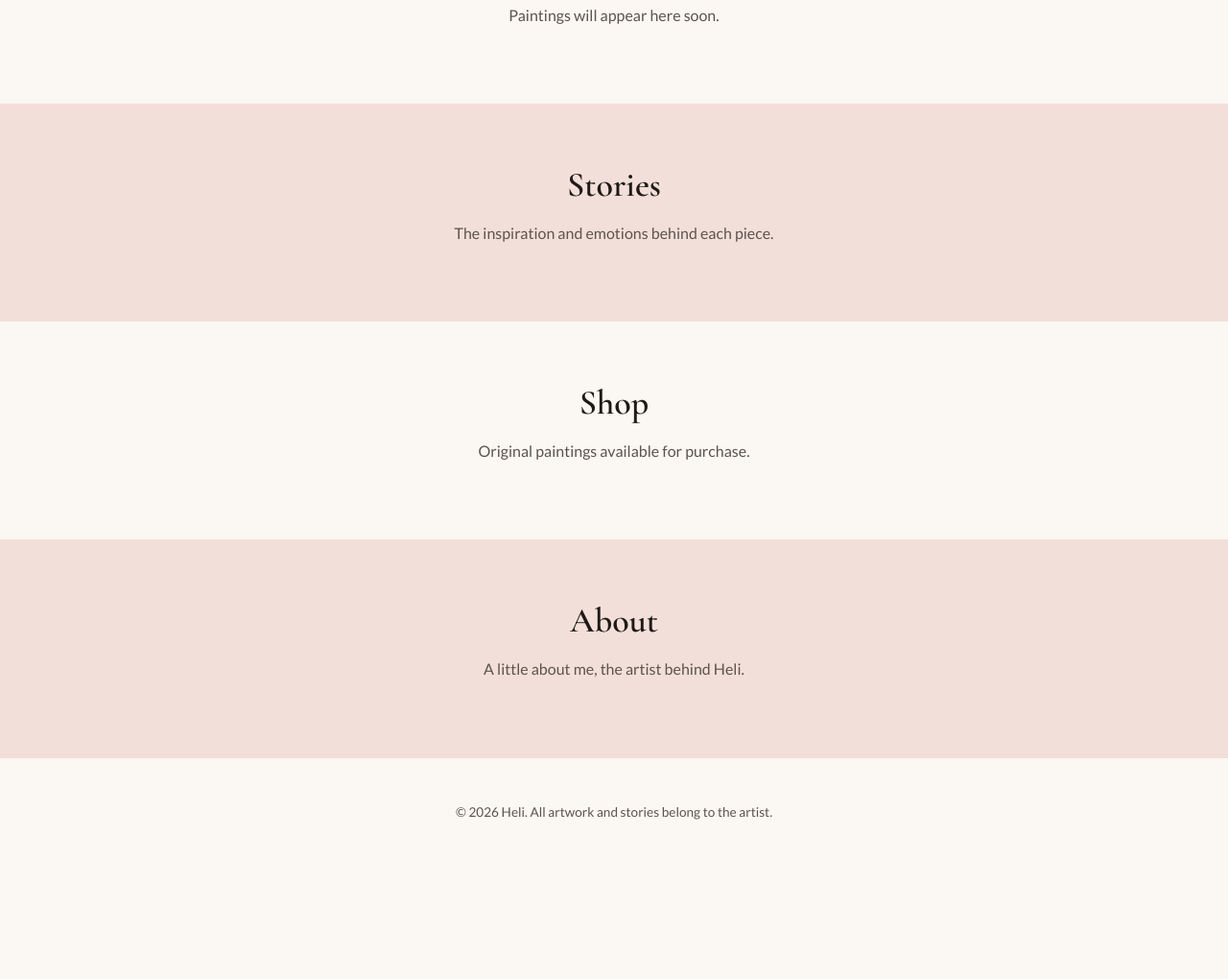
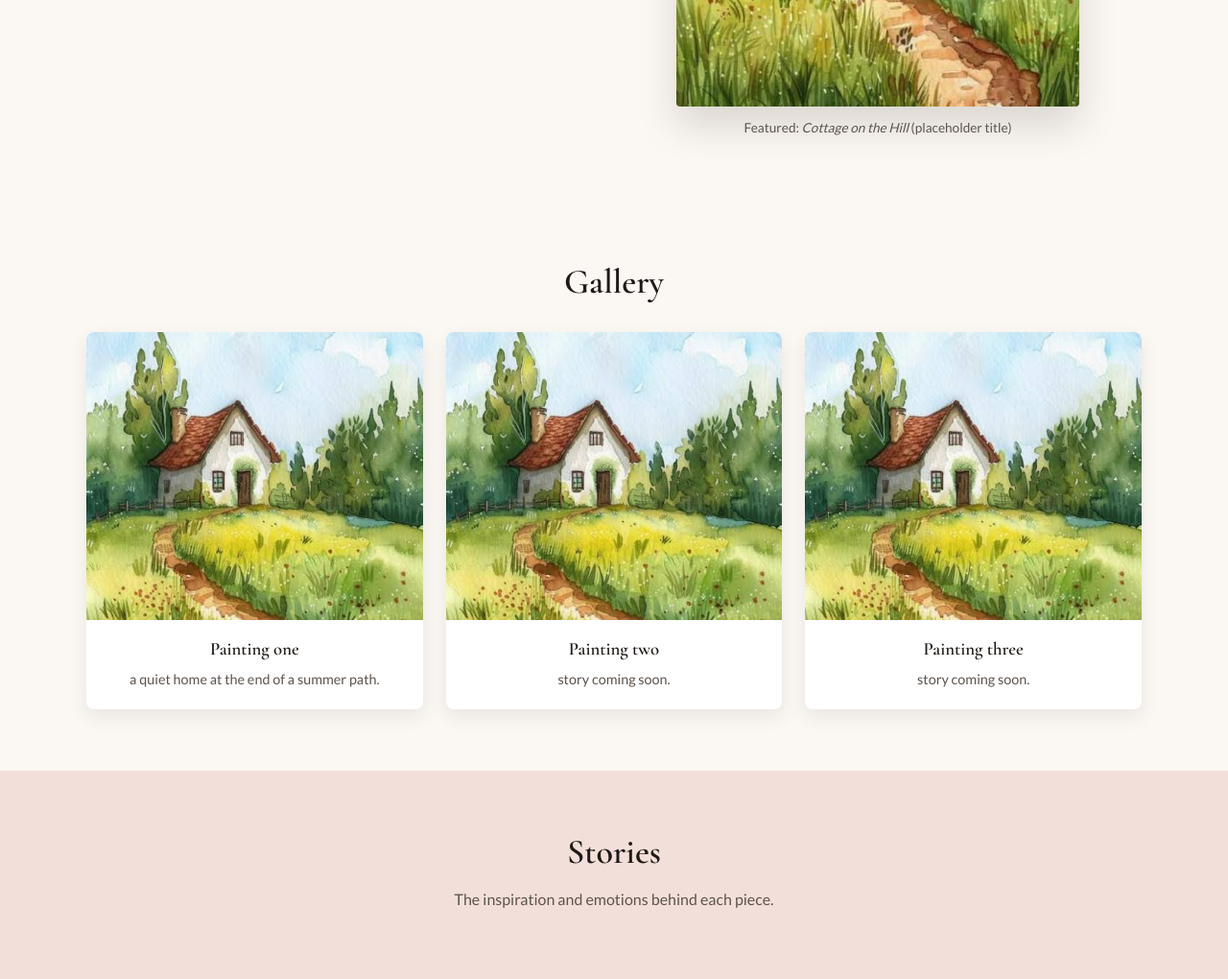
Before and after one commit to itsheliii/art-documentary-platform, a plain HTML site: page index.html in a window 1280 px wide. Shown: the part 620-1640 px from the top of the page at 96% size. Before the commit the page ends 1523 px from the top, so only its background shows below. Drawn offline with nearby package versions, Linux system fonts and the light colour scheme.

Commit message:
Day:3: add gallery grid, fix image names

```diff
--- a/css/style.css
+++ b/css/style.css
@@ -208,3 +208,41 @@ h1, h2 {
         padding-top: 2rem;
     }
 }
+
+/* -------------- Gallery -------------- */
+.gallery-grid {
+    display: grid;
+    grid-template-columns: repeat(auto-fit, minmax(250px, 1fr));
+    gap: 1.5rem;
+    max-width: var(--max-width);
+    margin: 2rem auto 0;
+}
+
+.art-card {
+    background: white;
+    border-radius: 8px;
+    overflow: hidden;
+    box-shadow: 0 8px 20px rgba(31, 26, 23, 0.08);
+    transition: transform 0.3s;
+}
+
+.art-card:hover {
+    transform: translateY(-6px);
+}
+
+.art-card img {
+    width: 100%;
+    height: 300px;
+    object-fit: cover;
+}
+
+.art-card h3 {
+    font-family: var(--font-heading);
+    color: var(--ink);
+    margin: 1rem 1rem 0.25rem;
+}
+
+.art-card p {
+    margin: 0 1rem 1.25rem;
+    font-size: 0.9rem;
+}
--- a/index.html
+++ b/index.html
@@ -38,7 +38,7 @@
         <!-- HERO: the first thing visitors see. id="home" is what the "Home" link (#home) jumps to -->
         <section id="home" class="hero">
             <div class="hero-text">
-                <p class="eyebrow">Welcome to Heli</p>
+                <p class="eyebrow">Welcome to Heli's Art Gallery</p>
                 <!-- Only ONE h1 per page: it tells browsers and search engines what the page is about -->
                 <h1>Every painting has a story.</h1>
                 <p>
@@ -58,7 +58,25 @@
 
         <section id="gallery" class="section">
             <h2>Gallery</h2>
-            <p>Paintings will appear here soon.</p>
+            <div class = "gallery-grid">
+
+                <artcile class = "art-card">
+                    <img src="images/sample-painting.jpg" alt="Cottage in a meadow">
+                    <h3>Painting one </h3>
+                    <p> a quiet home at the end of a summer path. </p>
+                </artcile>
+
+                <article class = "art-card">
+                    <img src="images/sample-painting.jpg" alt="Cottage in a meadow">
+                    <h3> Painting two </h3>
+                    <p>  story coming soon. </p>
+                </article>
+
+                <artcile class = "art-card">
+                    <img src="images/sample-painting.jpg" alt="Cottage in a meadow">
+                    <h3> Painting three </h3>
+                    <p>  story coming soon. </p>
+            </div>
         </section>
 
         <section id="stories" class="section section-alt">
```
Also changed, not shown: images/heli-logo.png (renamed from images/mylogo.png), images/sample-painting.jpg (renamed from images/sample_painting.jpg).
